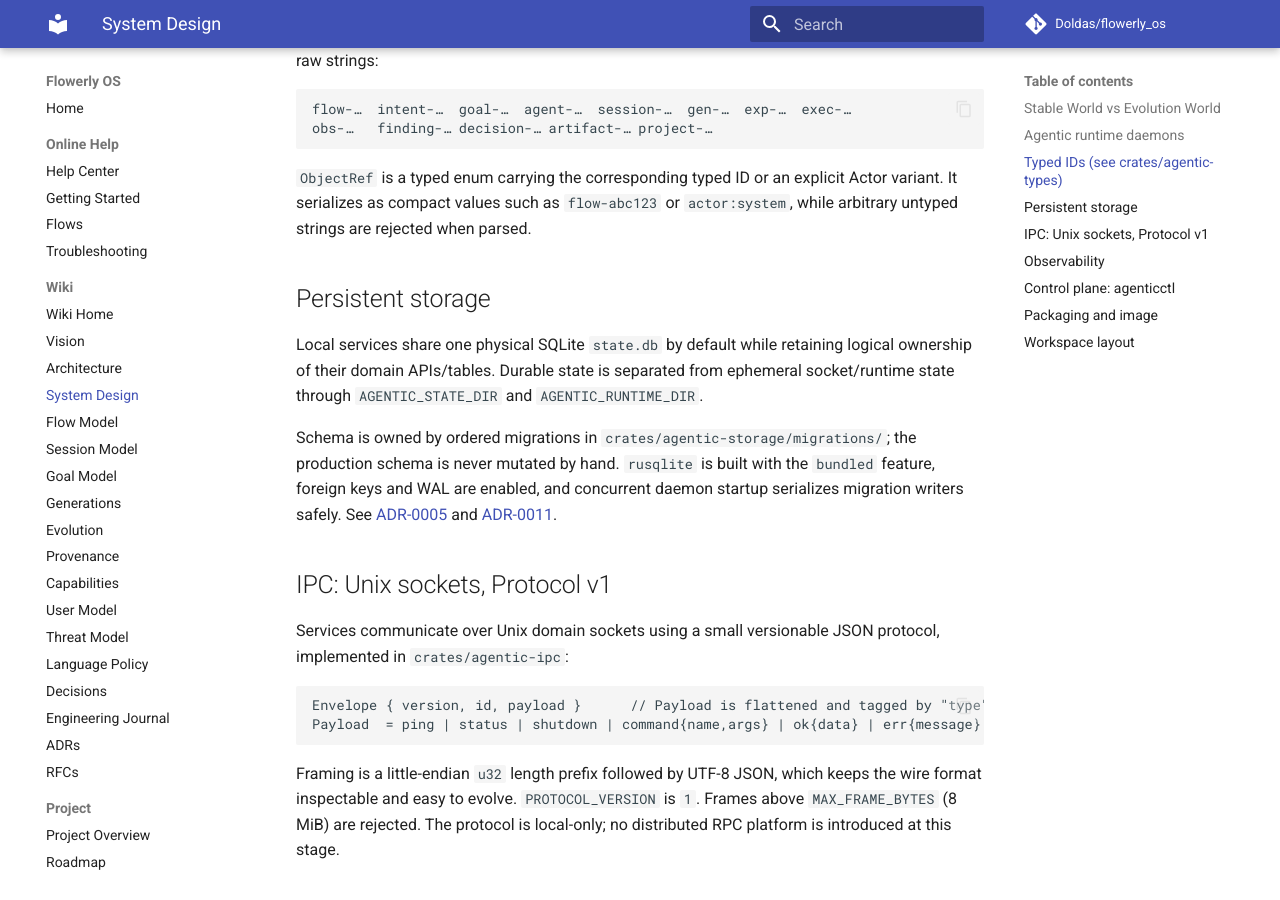
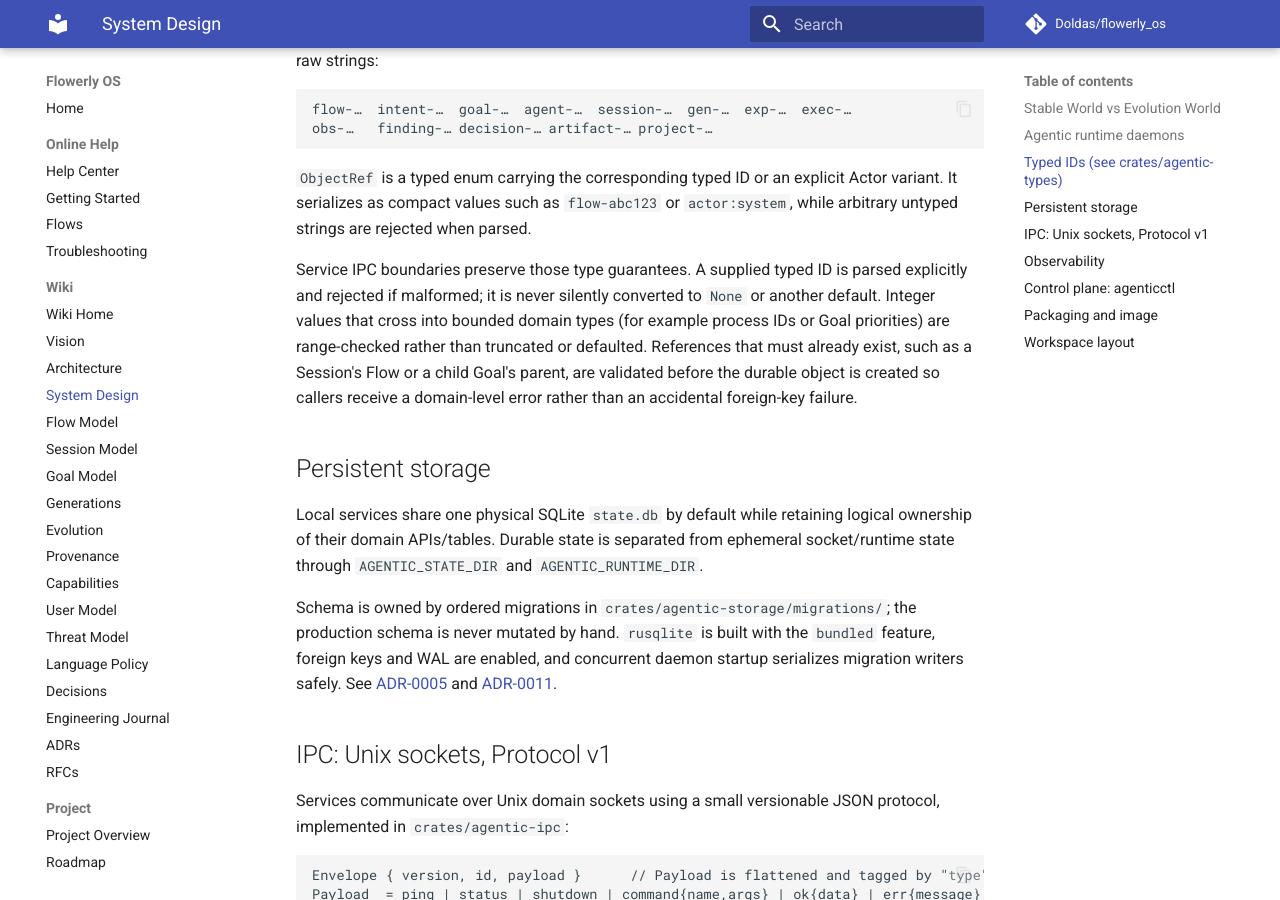
Before and after one commit to Doldas/flowerly_os, an MkDocs documentation site: the page built from docs/system-design.md, in a window 1280 px wide and 900 px high, scrolled down 1687 px. Built offline with MkDocs 1.6.1 and Material for MkDocs 9.7.7, drawn with Linux system fonts in a browser that asks for light colours; comment, search, counter and statistics services are not loaded.

Commit message:
docs(architecture): define strict service boundary validation

```diff
--- a/docs/system-design.md
+++ b/docs/system-design.md
@@ -67,6 +67,15 @@ obs-…   finding-… decision-… artifact-… project-…
 Actor variant. It serializes as compact values such as `flow-abc123` or
 `actor:system`, while arbitrary untyped strings are rejected when parsed.
 
+Service IPC boundaries preserve those type guarantees. A supplied typed ID is
+parsed explicitly and rejected if malformed; it is never silently converted to
+`None` or another default. Integer values that cross into bounded domain types
+(for example process IDs or Goal priorities) are range-checked rather than
+truncated or defaulted. References that must already exist, such as a Session's
+Flow or a child Goal's parent, are validated before the durable object is
+created so callers receive a domain-level error rather than an accidental
+foreign-key failure.
+
 ## Persistent storage
 
 Local services share one physical SQLite `state.db` by default while retaining
```
